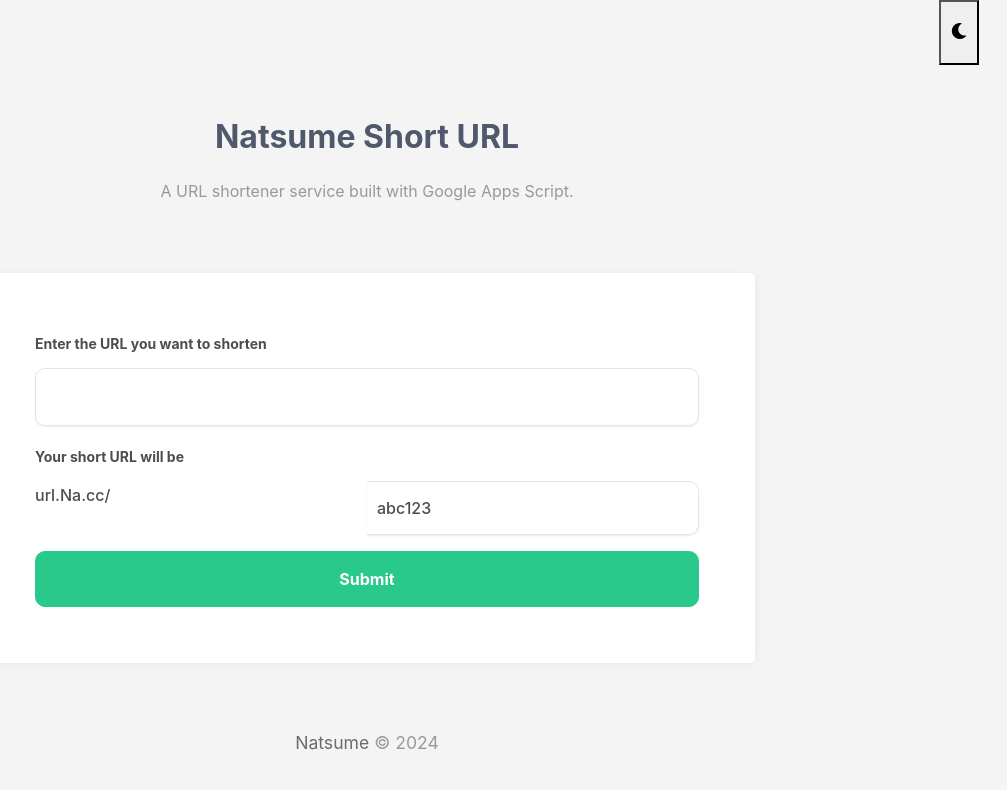
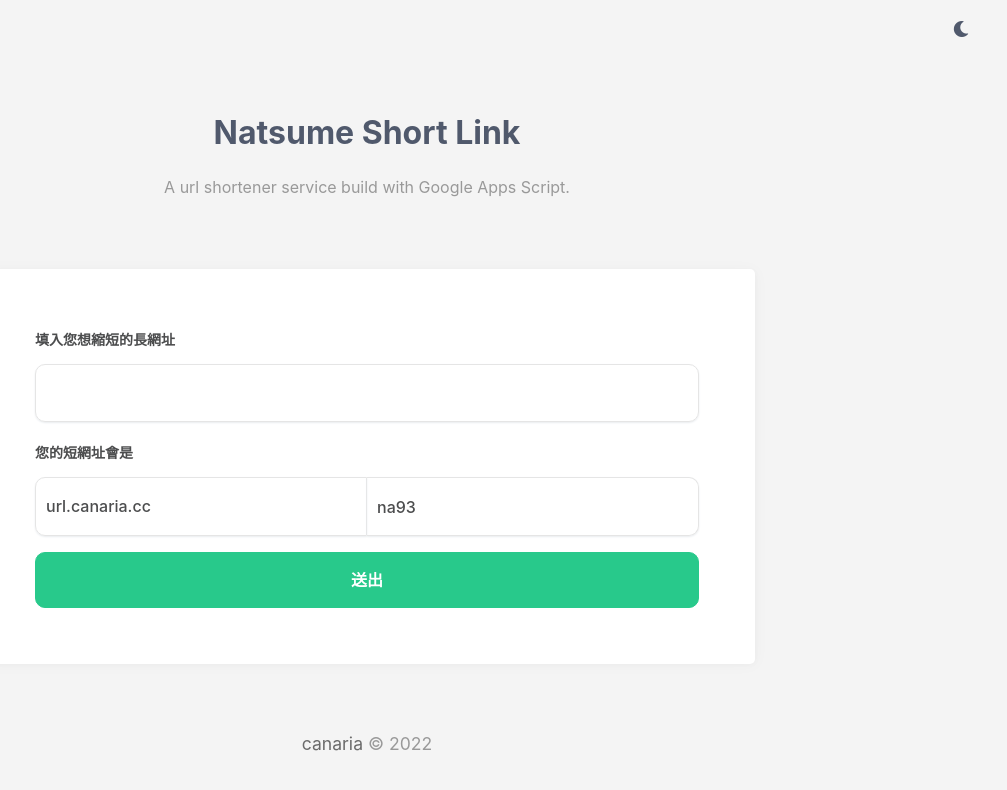
Before and after one commit to NatsumeAoii/natsume-url, a plain HTML site: page index.html in a window 1280 px wide. Shown: the whole page, without its empty margins (273-1280 px from the left). Drawn offline with Linux system fonts and the light colour scheme.

Commit message:
Update index.html

```diff
--- a/index.html
+++ b/index.html
@@ -1,14 +1,16 @@
 <!DOCTYPE html>
 <html lang="en">
 <head>
-    <meta charset="UTF-8">
-    <meta name="viewport" content="width=device-width, initial-scale=1.0">
-    <meta name="renderer" content="webkit">
-    <meta http-equiv="X-UA-Compatible" content="IE=edge">
-    <meta name="HandheldFriendly" content="True">
-    <meta name="apple-mobile-web-app-capable" content="yes">
+    <meta content="text/html; charset=utf-8" http-equiv="content-type">
+    <meta charset="utf-8">
+    <meta content="webkit" name="renderer">
+    <meta content="webkit" name="force-rendering">
+    <meta content="IE=Edge,chrome=1" http-equiv="X-UA-Compatible">
+    <meta content="True" name="HandheldFriendly">
+    <meta content="yes" name="apple-mobile-web-app-capable">
+    <meta name=viewport content="width=device-width, initial-scale=1.0, maximum-scale=1.0, user-scalable=no">
     <meta name="theme-color" content="#f4f4f4">
-    <title>Natsume Short URL</title>
+    <title>Natsume Short Link</title>
     <link rel="apple-touch-icon" sizes="180x180" href="src/logo/apple-touch-icon-next.png">
     <link rel="icon" type="image/png" sizes="32x32" href="src/logo/favicon-32x32-next.png">
     <link rel="icon" type="image/png" sizes="16x16" href="src/logo/favicon-16x16-next.png">
@@ -16,68 +18,63 @@
     <link href="src/main.css" rel="stylesheet">
     <link href="src/darkmode.css" rel="stylesheet">
     <link href="src/font-awesome/css/all.min.css" rel="stylesheet">
-    <script src="src/darkmode.js" defer></script>
-    <script src="src/main.js" defer></script>
+    <script src="src/darkmode.js"></script>
+    <script src="src/main.js"></script>
 </head>
 <body>
     <div id="app">
         <header class="header">
             <div class="header__left"></div>
             <div class="header__right">
-                <button id="btn-toggle-dark" aria-label="Toggle dark mode">
-                    <i class="fa-solid fa-moon"></i>
-                </button>
+                <a href="javascript:void(0);" id="btn-toggle-dark" rel="external nofollow noreferrer">
+                <i class="fa-solid fa-moon"></i>
+                </a>
             </div>
         </header>
         <div class="cover">
             <div class="cover__logo">
-                <h1><b>Natsume Short URL</b></h1>
+                <h1><b>Natsume Short Link</b></h1>
             </div>
             <div class="cover__intro">
-                <p>A URL shortener service built with Google Apps Script.</p>
+                <p>A url shortener service build with Google Apps Script.</p>
             </div>
         </div>
         <main class="main">
             <div class="post-list">
                 <div class="post-entry content-card">
-                    <form id="urlForm">
+                    <form>
                         <div class="form-group mb-3">
-                            <label for="longUrl" class="label-fancy">Enter the URL you want to shorten</label>
-                            <input class="form-control form-control-lg form-control-fancy" id="longUrl" type="text">
+                            <label class="label-fancy">填入您想縮短的長網址</label> <input class="form-control form-control-lg form-control-fancy" id="long3" type="text" value="">
                         </div>
                         <div class="form-group mb-3">
-                            <label class="label-fancy">Your short URL will be</label>
+                            <label class="label-fancy">您的短網址會是</label>
                             <div class="form-row" id="textdiv">
                                 <div class="col-12 col-md-7 pr-md-0 pt-3">
                                     <div class="v-select alias-dropdown vs--single" dir="auto">
-                                        <span>url.Na.cc/</span>
+                                        <div class="vs__dropdown-toggle">
+                                            <span>url.canaria.cc</span>
+                                        </div>
                                     </div>
                                 </div>
                                 <div class="col-12 col-md-5 pl-md-0 pt-3">
-                                    <input class="alias-input form-control" id="shortUrl" type="text" value="abc123" readonly>
+                                    <input class="alias-input form-control" id="short1" type="text" value="abc123">
                                 </div>
                             </div>
                         </div>
+                        <div class="form-group mb-3">
+                            <input class="form-control form-control-lg form-control-fancy" id="short2" type="text" value="處理中" style="display: none;">
+                        </div>
                         <div class="d-flex align-items-center mt-1">
-                            <button class="btn btn-block btn-t-green btn-xl" id="submitBtn" type="submit">Submit</button>
-                            <button class="btn btn-block btn-t-green btn-xl" id="copyBtn" type="button" style="display: none;">Copy</button>
+                            <button class="btn btn-block btn-t-green btn-xl" id="enter" type="button">送出</button>
+                            <button class="btn btn-block btn-t-green btn-xl" id="copybtn" onclick="copyfunction()" type="button" style="display: none;">複製</button>
                         </div>
                     </form>
                 </div>
             </div>
         </main>
         <footer class="footer">
-            <p><a>Natsume</a> © 2024</p>
+            <p class="footer-copyright"><a href="https://blog.canaria.cc/">canaria</a> © 2022</p>
         </footer>
     </div>
-    <script>
-        document.getElementById('urlForm').addEventListener('submit', function(event) {
-            event.preventDefault();
-            // Implement URL shortening logic here
-        });
-
-        function copyfunction() {
-            // Implement copy to clipboard functionality here
-        }
-    </script>
+</body>
 </html>
```
